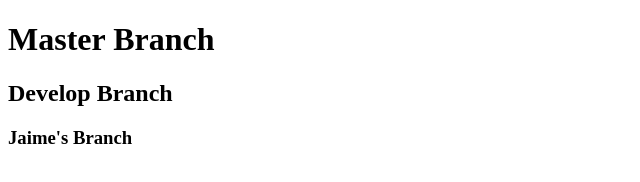
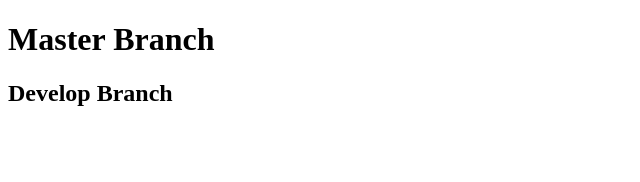
Before and after one commit to Jaimes77/teamGit, a plain HTML site: page index.html in a window 1280 px wide. Shown: the whole page, without its empty margins (0-640 px from the left). Drawn offline with Linux system fonts and the light colour scheme.

Commit message:
pushing deployment branch

```diff
--- a/index.html
+++ b/index.html
@@ -11,7 +11,6 @@
 <body>
     <h1>Master Branch</h1>
     <h2>Develop Branch</h2>
-    <h3>Jaime's Branch</h3>
 
 </body>
 
```
